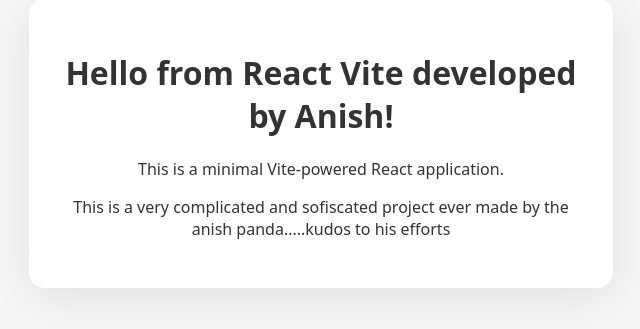
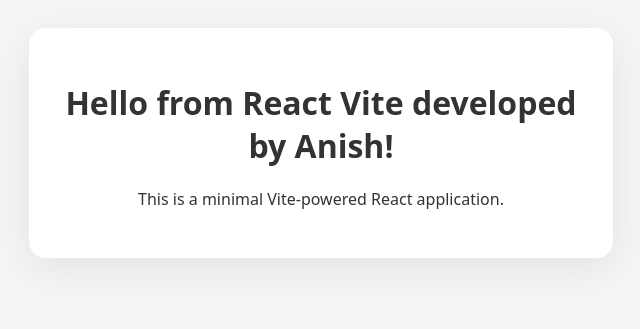
Before and after one commit to i-anish/react-vite-app, a React (Vite) app: page / in a window 1280 px wide. Shown: the part 289-618 px from the top of the page, without its empty margins (319-959 px from the left). Built offline with nearby package versions, Linux system fonts and the light colour scheme; the HTML template or start-up script is replaced by a standard one.

Commit message:
Remove unnecessary project description from App.jsx
Removed a redundant and overly complex description.

```diff
--- a/src/App.jsx
+++ b/src/App.jsx
@@ -3,7 +3,6 @@
     <div className="app">
       <h1>Hello from React Vite developed by Anish!</h1>
       <p>This is a minimal Vite-powered React application.</p>
-      <p>This is a very complicated and sofiscated project ever made by the anish panda.....kudos to his efforts</p>
     </div>
   );
 }
```
